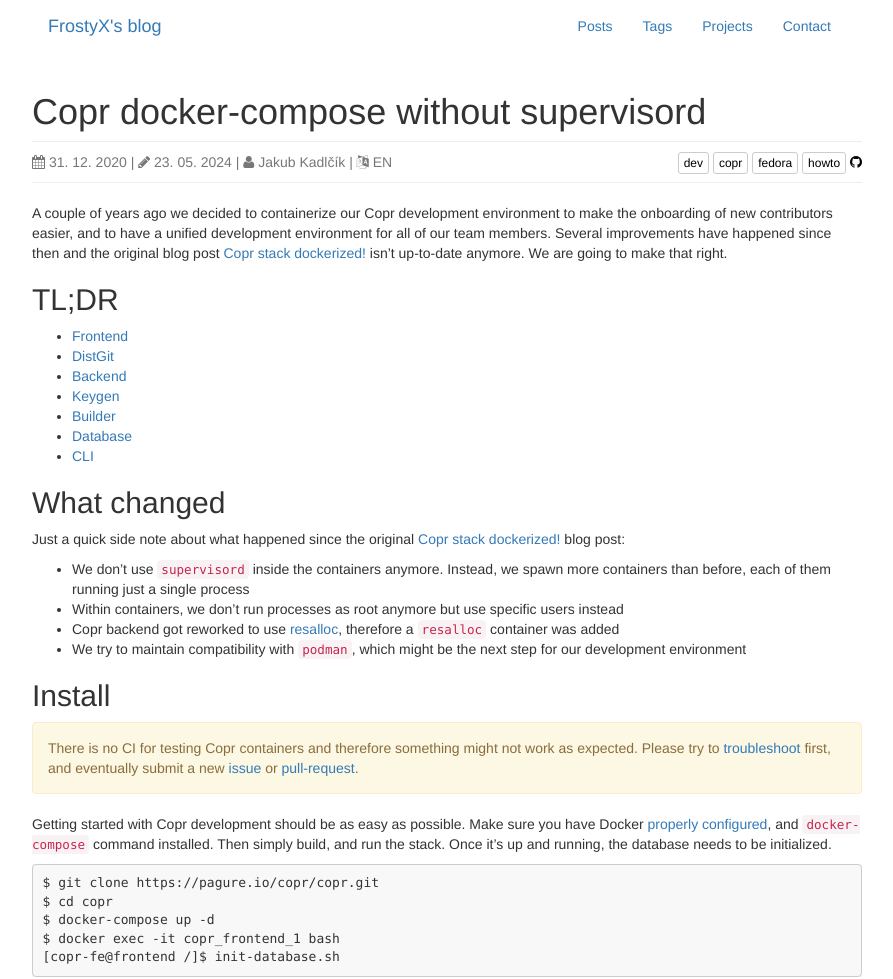
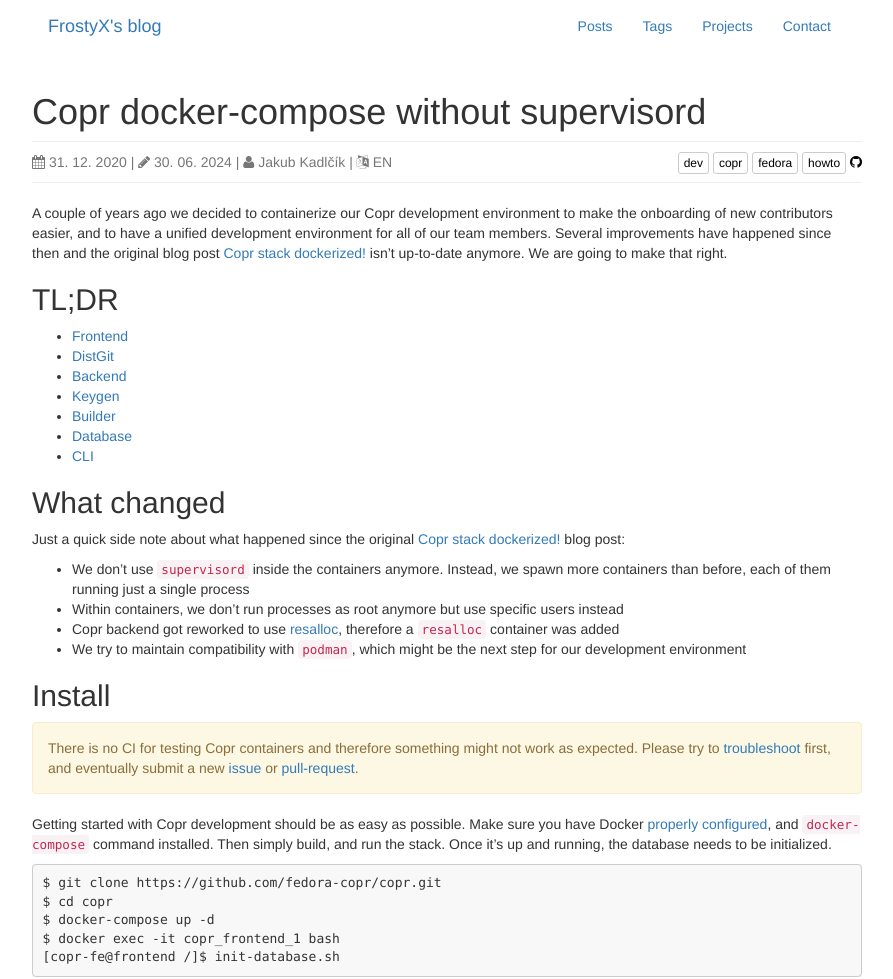
Before and after one commit to FrostyX/frostyx.github.io, a Jekyll site: the page built from _posts/2020-12-31-copr-docker-compose-without-supervisord.md, in a window 1280 px wide and 1400 px high. Shown: the top 979 px of the window, without its empty margins (193-1086 px from the left). Built offline with Jekyll 4.4.1, drawn with Linux system fonts in a browser that asks for light colours; nearby versions of some CDN libraries; comment, search, counter and statistics services are not loaded; some of the changed lines change nothing that is shown.

Commit message:
We migrated Copr from Pagure to GitHub a long time ago

````diff
--- a/_posts/2020-12-31-copr-docker-compose-without-supervisord.md
+++ b/_posts/2020-12-31-copr-docker-compose-without-supervisord.md
@@ -3,7 +3,7 @@
 title: Copr docker-compose without supervisord
 lang: en
 tags: dev copr fedora howto
-updated: 2024-05-23
+updated: 2024-06-30
 ---
 
 
@@ -46,8 +46,8 @@
   There is no CI for testing Copr containers and therefore something might not
   work as expected. Please try to
   <a href="#troubleshooting">troubleshoot</a> first, and eventually submit a
-  new <a href="https://pagure.io/copr/copr/issues">issue</a> or
-  <a href="https://pagure.io/copr/copr/pull-requests">pull-request</a>.
+  new <a href="https://github.com/fedora-copr/copr/issues">issue</a> or
+  <a href="https://github.com/fedora-copr/copr/pulls">pull-request</a>.
 </div>
 
 Getting started with Copr development should be as easy as possible. Make sure
@@ -56,7 +56,7 @@
 running, the database needs to be initialized.
 
 ```
-$ git clone https://pagure.io/copr/copr.git
+$ git clone https://github.com/fedora-copr/copr.git
 $ cd copr
 $ docker-compose up -d
 $ docker exec -it copr_frontend_1 bash
````
